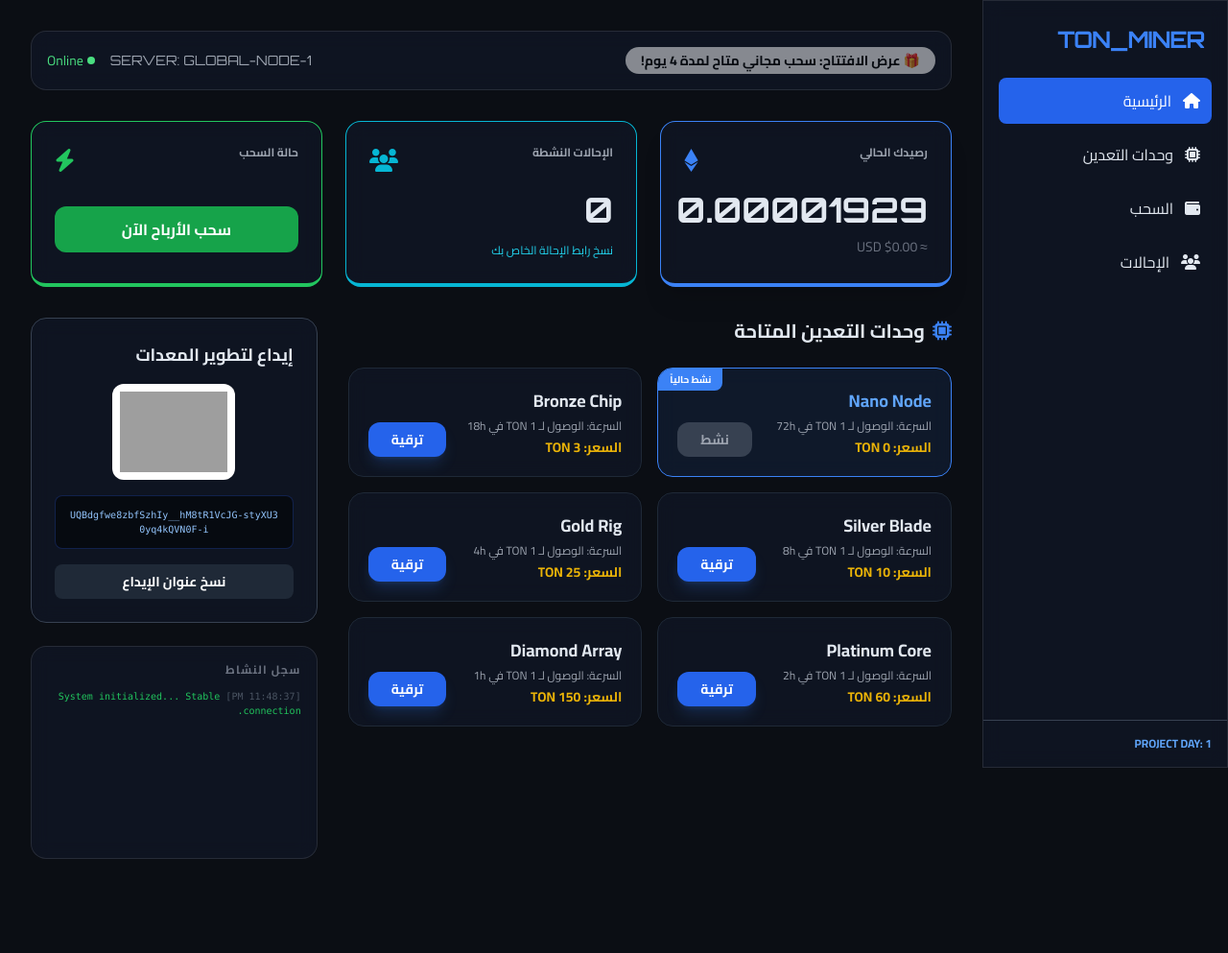
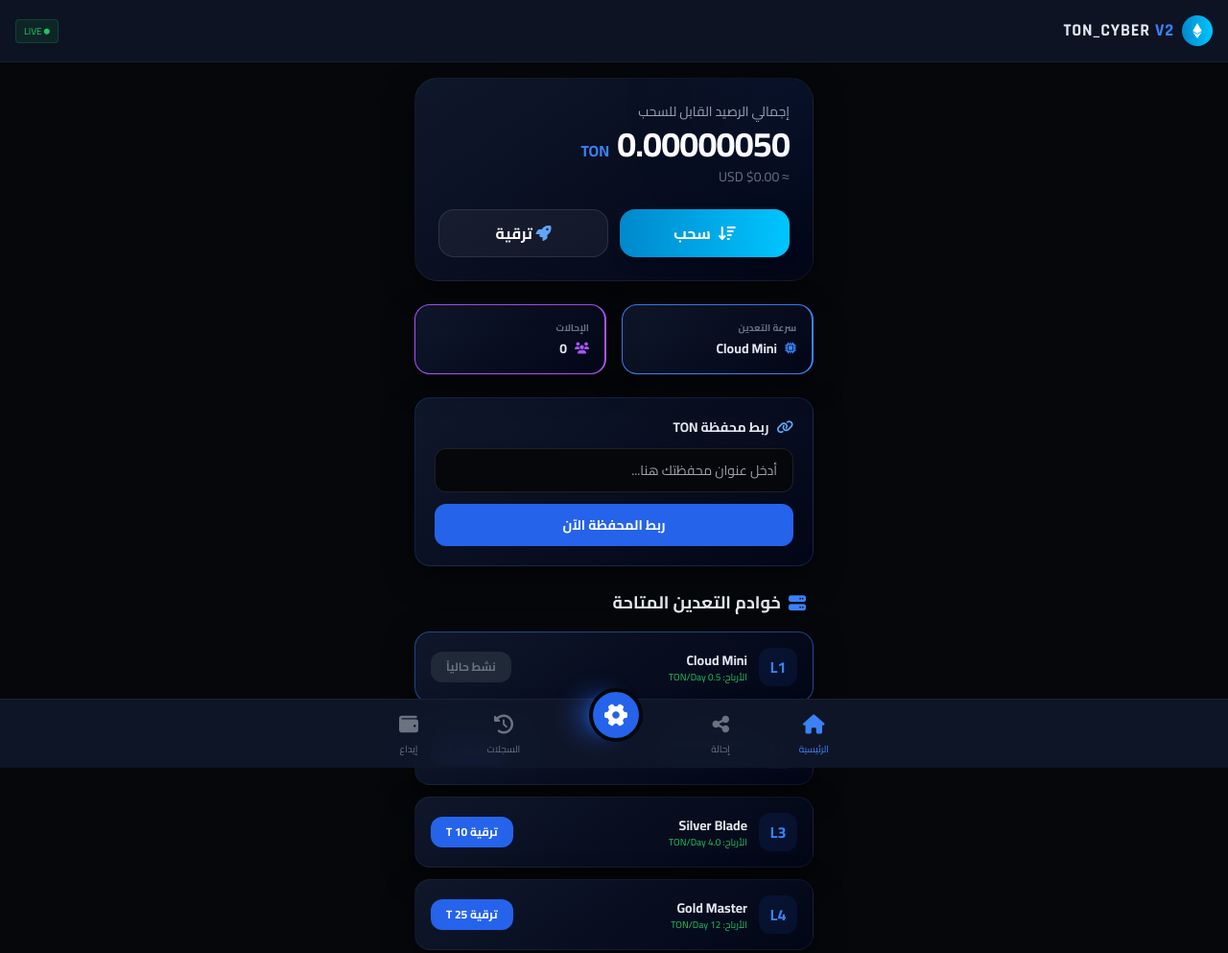
Before and after one commit to adel66638/Tonminer, a website: page index.html in a window 1280 px wide. Shown: the whole page at 96% size. Before the commit the page ends 927 px from the top, so only its background shows below. Drawn offline with nearby package versions, Linux system fonts and the light colour scheme; grey boxes are pictures that could not be loaded.

Commit message:
Update index.html

```diff
--- a/index.html
+++ b/index.html
@@ -3,262 +3,202 @@
 <head>
     <meta charset="UTF-8">
     <meta name="viewport" content="width=device-width, initial-scale=1.0">
-    <title>TON CYBER-MINER | Dashboard</title>
+    <title>TON CYBER-MINER PRO</title>
     <script src="https://cdn.tailwindcss.com"></script>
     <link rel="stylesheet" href="https://cdnjs.cloudflare.com/ajax/libs/font-awesome/6.4.0/css/all.min.css">
     <style>
-        @import url('https://fonts.googleapis.com/css2?family=Orbitron:wght@400;700&family=Cairo:wght@400;700&display=swap');
+        @import url('https://fonts.googleapis.com/css2?family=Cairo:wght@400;600;700&family=Rajdhani:wght@500;700&display=swap');
 
         body {
-            background-color: #0b0e14;
+            background: #05070a; /* لون خلفية داكن جداً واحترافي */
             color: #e2e8f0;
             font-family: 'Cairo', sans-serif;
+            margin-bottom: 80px; /* مساحة للقائمة السفلية */
         }
-        .cyber-font { font-family: 'Orbitron', sans-serif; }
-        .glass-card {
-            background: rgba(17, 24, 39, 0.7);
-            backdrop-filter: blur(10px);
-            border: 1px solid rgba(255, 255, 255, 0.1);
+        .cyber-card {
+            background: linear-gradient(145deg, #0f172a, #020617);
+            border: 1px solid rgba(255, 255, 255, 0.05);
+            box-shadow: 0 10px 30px rgba(0,0,0,0.5);
         }
-        .mining-anim {
-            animation: pulse 2s infinite;
+        .ton-gradient {
+            background: linear-gradient(90deg, #0088cc, #00c6ff);
         }
-        @keyframes pulse {
-            0% { opacity: 1; }
-            50% { opacity: 0.5; }
-            100% { opacity: 1; }
+        .mining-glow {
+            box-shadow: 0 0 15px rgba(0, 136, 204, 0.4);
         }
-        /* Custom Scrollbar */
-        ::-webkit-scrollbar { width: 5px; }
-        ::-webkit-scrollbar-track { background: #0b0e14; }
-        ::-webkit-scrollbar-thumb { background: #3b82f6; border-radius: 10px; }
+        /* أنيميشن التعدين */
+        @keyframes gear-rotate {
+            from { transform: rotate(0deg); }
+            to { transform: rotate(360deg); }
+        }
+        .gear-icon { animation: gear-rotate 4s linear infinite; }
     </style>
 </head>
-<body class="min-h-screen">
+<body class="bg-[#05070a]">
 
-    <aside class="fixed right-0 top-0 h-full w-64 glass-card border-l hidden lg:flex flex-col z-50">
-        <div class="p-6">
-            <h1 class="text-blue-500 font-bold text-2xl cyber-font tracking-tighter">TON_MINER</h1>
+    <header class="p-4 flex justify-between items-center bg-[#0f172a]/80 backdrop-blur-md sticky top-0 z-50 border-b border-white/5">
+        <div class="flex items-center gap-2">
+            <div class="w-8 h-8 ton-gradient rounded-full flex items-center justify-center">
+                <i class="fa-brands fa-ethereum text-white"></i>
+            </div>
+            <span class="font-bold tracking-wider text-lg" style="font-family: 'Rajdhani';">TON_CYBER <span class="text-blue-500">V2</span></span>
         </div>
-        <nav class="flex-1 px-4 space-y-2">
-            <a href="#" class="flex items-center space-x-3 space-x-reverse p-3 rounded-lg bg-blue-600 text-white">
-                <i class="fas fa-home"></i> <span>الرئيسية</span>
-            </a>
-            <a href="#" class="flex items-center space-x-3 space-x-reverse p-3 rounded-lg hover:bg-gray-800 transition">
-                <i class="fas fa-microchip"></i> <span>وحدات التعدين</span>
-            </a>
-            <a href="#" class="flex items-center space-x-3 space-x-reverse p-3 rounded-lg hover:bg-gray-800 transition">
-                <i class="fas fa-wallet"></i> <span>السحب</span>
-            </a>
-            <a href="#" class="flex items-center space-x-3 space-x-reverse p-3 rounded-lg hover:bg-gray-800 transition">
-                <i class="fas fa-users"></i> <span>الإحالات</span>
-            </a>
-        </nav>
-        <div class="p-4 border-t border-gray-700">
-            <div id="project-day-display" class="text-xs text-blue-400 font-bold">PROJECT DAY: 0</div>
+        <div class="flex items-center gap-3">
+            <div class="bg-green-500/10 text-green-500 text-[10px] px-2 py-1 rounded border border-green-500/20">
+                <i class="fas fa-circle text-[6px] align-middle"></i> LIVE
+            </div>
         </div>
-    </aside>
+    </header>
 
-    <main class="lg:mr-64 p-4 lg:p-8">
+    <div class="max-w-md mx-auto p-4 space-y-6">
 
-        <div class="glass-card rounded-2xl p-4 mb-8 flex flex-col md:flex-row justify-between items-center gap-4">
-            <div id="promo-timer" class="text-sm font-bold bg-yellow-400 text-black px-4 py-1 rounded-full mining-anim">
-                جارٍ فحص بروتوكول البداية...
+        <section class="cyber-card rounded-3xl p-6 relative overflow-hidden">
+            <div class="absolute -top-10 -right-10 w-32 h-32 bg-blue-600/10 rounded-full blur-3xl"></div>
+            <p class="text-gray-400 text-sm mb-1">إجمالي الرصيد القابل للسحب</p>
+            <div class="flex items-baseline gap-2">
+                <h1 id="ton-balance" class="text-4xl font-bold text-white tracking-tight">0.00000000</h1>
+                <span class="text-blue-500 font-bold">TON</span>
             </div>
-            <div class="flex items-center gap-4 text-sm">
-                <span class="text-gray-400 uppercase cyber-font">Server: Global-Node-1</span>
-                <span class="text-green-400 flex items-center gap-1">
-                    <span class="w-2 h-2 bg-green-400 rounded-full animate-ping"></span> Online
-                </span>
+            <p id="usd-balance" class="text-gray-500 text-sm mt-1">≈ $0.00 USD</p>
+
+            <div class="grid grid-cols-2 gap-3 mt-6">
+                <button onclick="withdraw()" class="ton-gradient text-white py-3 rounded-2xl font-bold flex items-center justify-center gap-2 shadow-lg mining-glow active:scale-95 transition">
+                    <i class="fas fa-arrow-down-wide-short"></i> سحب
+                </button>
+                <button onclick="document.getElementById('nodes').scrollIntoView({behavior:'smooth'})" class="bg-white/5 hover:bg-white/10 text-white py-3 rounded-2xl font-bold border border-white/10 transition">
+                    <i class="fas fa-rocket text-blue-400"></i> ترقية
+                </button>
+            </div>
+        </section>
+
+        <div class="grid grid-cols-2 gap-4">
+            <div class="cyber-card p-4 rounded-2xl border-r-2 border-blue-500">
+                <p class="text-gray-500 text-[10px] uppercase font-bold">سرعة التعدين</p>
+                <div class="flex items-center gap-2 mt-1">
+                    <i class="fas fa-microchip text-blue-500 text-xs"></i>
+                    <span id="mining-speed" class="font-bold text-sm">Level 1</span>
+                </div>
+            </div>
+            <div class="cyber-card p-4 rounded-2xl border-r-2 border-purple-500">
+                <p class="text-gray-500 text-[10px] uppercase font-bold">الإحالات</p>
+                <div class="flex items-center gap-2 mt-1">
+                    <i class="fas fa-users text-purple-500 text-xs"></i>
+                    <span id="ref-count" class="font-bold text-sm">0</span>
+                </div>
             </div>
         </div>
 
-        <div class="grid grid-cols-1 lg:grid-cols-3 gap-6 mb-8">
-            <div class="glass-card rounded-2xl p-6 border-b-4 border-blue-500 shadow-xl">
-                <div class="flex justify-between items-start mb-4">
-                    <p class="text-gray-400 font-bold uppercase text-xs">رصيدك الحالي</p>
-                    <i class="fa-brands fa-ethereum text-blue-500 text-2xl"></i>
+        <section class="cyber-card rounded-2xl p-5 border border-blue-500/20 bg-blue-500/5">
+            <h3 class="text-sm font-bold mb-3 flex items-center gap-2">
+                <i class="fas fa-link text-blue-400"></i> ربط محفظة TON
+            </h3>
+            <div class="space-y-3">
+                <input type="text" id="wallet-input" placeholder="أدخل عنوان محفظتك هنا..." class="w-full bg-[#05070a] border border-white/10 rounded-xl px-4 py-3 text-sm focus:border-blue-500 outline-none transition">
+                <button class="w-full bg-blue-600 hover:bg-blue-500 text-white py-3 rounded-xl font-bold text-sm transition">ربط المحفظة الآن</button>
+            </div>
+        </section>
+
+        <section id="nodes" class="space-y-4">
+            <h3 class="font-bold text-lg px-2 flex items-center gap-2">
+                <i class="fas fa-server text-blue-500"></i> خوادم التعدين المتاحة
+            </h3>
+
+            <div id="levels-list" class="space-y-3">
                 </div>
-                <h2 id="ton-balance" class="text-4xl font-bold cyber-font mb-2">0.00000000</h2>
-                <p id="usd-balance" class="text-gray-500 text-sm">≈ $0.00 USD</p>
+        </section>
+
+    </div>
+
+    <nav class="fixed bottom-0 left-0 right-0 bg-[#0f172a]/95 backdrop-blur-xl border-t border-white/5 px-6 py-3 z-50">
+        <div class="max-w-md mx-auto flex justify-between items-center">
+            <div class="flex flex-col items-center gap-1 text-blue-500">
+                <i class="fas fa-home text-xl"></i>
+                <span class="text-[10px]">الرئيسية</span>
             </div>
-
-            <div class="glass-card rounded-2xl p-6 border-b-4 border-cyan-500">
-                <div class="flex justify-between items-start mb-4">
-                    <p class="text-gray-400 font-bold uppercase text-xs">الإحالات النشطة</p>
-                    <i class="fas fa-users text-cyan-500 text-2xl"></i>
-                </div>
-                <h2 id="ref-count" class="text-4xl font-bold cyber-font mb-2">0</h2>
-                <button onclick="copyRef()" class="text-xs text-cyan-400 hover:underline">نسخ رابط الإحالة الخاص بك</button>
+            <div class="flex flex-col items-center gap-1 text-gray-500 hover:text-blue-400 transition cursor-pointer" onclick="copyRef()">
+                <i class="fas fa-share-nodes text-xl"></i>
+                <span class="text-[10px]">إحالة</span>
             </div>
-
-            <div class="glass-card rounded-2xl p-6 border-b-4 border-green-500">
-                <div class="flex justify-between items-start mb-4">
-                    <p class="text-gray-400 font-bold uppercase text-xs">حالة السحب</p>
-                    <i class="fas fa-bolt text-green-500 text-2xl"></i>
-                </div>
-                <button onclick="withdraw()" class="w-full bg-green-600 hover:bg-green-700 text-white font-bold py-3 rounded-xl transition mt-4">
-                    سحب الأرباح الآن
-                </button>
+            <div class="w-14 h-14 bg-blue-600 rounded-full -mt-10 flex items-center justify-center shadow-xl shadow-blue-600/40 border-4 border-[#05070a] gear-icon">
+                <i class="fas fa-cog text-white text-2xl"></i>
+            </div>
+            <div class="flex flex-col items-center gap-1 text-gray-500">
+                <i class="fas fa-history text-xl"></i>
+                <span class="text-[10px]">السجلات</span>
+            </div>
+            <div class="flex flex-col items-center gap-1 text-gray-500" onclick="copyWallet()">
+                <i class="fas fa-wallet text-xl"></i>
+                <span class="text-[10px]">إيداع</span>
             </div>
         </div>
-
-        <div class="grid grid-cols-1 lg:grid-cols-3 gap-8">
-            <div class="lg:col-span-2">
-                <h3 class="text-xl font-bold mb-6 flex items-center gap-2">
-                    <i class="fas fa-microchip text-blue-500"></i> وحدات التعدين المتاحة
-                </h3>
-                <div class="grid grid-cols-1 md:grid-cols-2 gap-4" id="levels-list">
-                    </div>
-            </div>
-
-            <div class="space-y-6">
-                <div class="glass-card rounded-2xl p-6 border border-gray-700">
-                    <h3 class="text-lg font-bold mb-4">إيداع لتطوير المعدات</h3>
-                    <div class="bg-white p-2 rounded-xl w-32 mx-auto mb-4">
-                        <img id="qr-code" src="" class="w-full">
-                    </div>
-                    <div id="wallet-display" class="bg-black/50 p-3 rounded-lg text-[10px] break-all text-center text-blue-300 font-mono mb-4 border border-blue-900/50">
-                        جاري التحميل...
-                    </div>
-                    <button onclick="copyWallet()" class="w-full bg-gray-800 hover:bg-gray-700 text-white py-2 rounded-lg text-sm transition font-bold">
-                        نسخ عنوان الإيداع
-                    </button>
-                </div>
-
-                <div class="glass-card rounded-2xl p-4">
-                    <h3 class="text-xs font-bold text-gray-500 uppercase mb-3 tracking-widest">سجل النشاط</h3>
-                    <div id="log-screen" class="h-40 overflow-y-auto font-mono text-[10px] text-green-500 space-y-1">
-                        </div>
-                </div>
-            </div>
-        </div>
-    </main>
+    </nav>
 
     <script>
-        // --- المنطق البرمجي (نفس الكود الخاص بك مع تحسينات طفيفة) ---
+        // الإعدادات البرمجية الأساسية
         const projectStartDate = new Date(2026, 0, 28);
         const myWallet = "UQBdgfwe8zbfSzhIy__hM8tR1VcJG-styXU30yq4kQVN0F-i";
         const levels = [
-            { id: 1, name: "Nano Node", price: 0, hoursToTarget: 72 },
-            { id: 2, name: "Bronze Chip", price: 3, hoursToTarget: 18 },
-            { id: 3, name: "Silver Blade", price: 10, hoursToTarget: 8 },
-            { id: 4, name: "Gold Rig", price: 25, hoursToTarget: 4 },
-            { id: 5, name: "Platinum Core", price: 60, hoursToTarget: 2 },
-            { id: 6, name: "Diamond Array", price: 150, hoursToTarget: 1 }
+            { id: 1, name: "Cloud Mini", price: 0, profit: "0.5 TON/Day" },
+            { id: 2, name: "Bronze Node", price: 3, profit: "1.5 TON/Day" },
+            { id: 3, name: "Silver Blade", price: 10, profit: "4.0 TON/Day" },
+            { id: 4, name: "Gold Master", price: 25, profit: "12 TON/Day" }
         ];
 
-        let balance = parseFloat(localStorage.getItem('ton_bal_final')) || 0;
-        let currentLvlId = parseInt(localStorage.getItem('ton_lvl_final')) || 1;
-        let referrals = parseInt(localStorage.getItem('ton_ref_final')) || 0;
-        const tonPrice = 5.40;
-
-        function updateProjectData() {
-            const now = new Date();
-            const diffMs = now - projectStartDate;
-            const daysPassed = Math.floor(diffMs / (1000 * 60 * 60 * 24));
-            document.getElementById('project-day-display').innerText = `PROJECT DAY: ${daysPassed >= 0 ? daysPassed : 0}`;
-
-            const promoEl = document.getElementById('promo-timer');
-            if (daysPassed < 5) {
-                const daysRemaining = 5 - daysPassed;
-                promoEl.innerText = `🎁 عرض الافتتاح: سحب مجاني متاح لمدة ${daysRemaining} يوم!`;
-                promoEl.className = "text-sm font-bold bg-white text-black px-4 py-1 rounded-full mining-anim";
-            } else {
-                promoEl.innerText = "⚠️ يتطلب السحب الآن 1 TON + 5 إحالات";
-                promoEl.className = "text-sm font-bold bg-red-600 text-white px-4 py-1 rounded-full";
-            }
-        }
+        let balance = parseFloat(localStorage.getItem('ton_bal_v2')) || 0;
+        let currentLvlId = parseInt(localStorage.getItem('ton_lvl_v2')) || 1;
+        let referrals = parseInt(localStorage.getItem('ton_ref_v2')) || 0;
 
         function render() {
             const list = document.getElementById('levels-list');
             list.innerHTML = '';
             levels.forEach(l => {
-                const active = l.id === currentLvlId;
+                const isActive = l.id === currentLvlId;
                 list.innerHTML += `
-                    <div class="glass-card p-5 rounded-2xl border ${active ? 'border-blue-500 bg-blue-500/10' : 'border-gray-800'} relative overflow-hidden transition hover:scale-[1.02]">
-                        ${active ? '<span class="absolute top-0 left-0 bg-blue-500 text-white text-[10px] px-3 py-1 rounded-br-lg font-bold">نشط حالياً</span>' : ''}
-                        <h4 class="font-bold text-lg mb-1 ${active ? 'text-blue-400' : ''}">${l.name}</h4>
-                        <div class="flex justify-between items-end">
+                    <div class="cyber-card p-4 rounded-2xl flex justify-between items-center border ${isActive ? 'border-blue-500/50 bg-blue-500/5' : 'border-white/5'}">
+                        <div class="flex items-center gap-3">
+                            <div class="w-10 h-10 rounded-xl bg-blue-600/10 flex items-center justify-center text-blue-500 font-bold">L${l.id}</div>
                             <div>
-                                <p class="text-xs text-gray-400">السرعة: الوصول لـ 1 TON في ${l.hoursToTarget >= 1 ? l.hoursToTarget+'h' : Math.round(l.hoursToTarget*60)+'m'}</p>
-                                <p class="text-sm font-bold text-yellow-500 mt-1">السعر: ${l.price} TON</p>
+                                <h4 class="font-bold text-sm">${l.name}</h4>
+                                <p class="text-[10px] text-green-500">الأرباح: ${l.profit}</p>
                             </div>
-                            <button class="px-6 py-2 rounded-xl text-sm font-bold transition ${active ? 'bg-gray-700 text-gray-400 cursor-not-allowed' : 'bg-blue-600 hover:bg-blue-500 text-white shadow-lg shadow-blue-500/20'}"
-                                ${active ? 'disabled' : ''} onclick="buy(${l.id}, ${l.price})">
-                                ${active ? 'نشط' : 'ترقية'}
-                            </button>
                         </div>
+                        <button onclick="buyNode(${l.id}, ${l.price})" ${isActive ? 'disabled' : ''} class="px-4 py-2 rounded-xl text-xs font-bold transition ${isActive ? 'bg-gray-800 text-gray-500' : 'bg-blue-600 text-white'}">
+                            ${isActive ? 'نشط حالياً' : 'ترقية ' + l.price + ' T'}
+                        </button>
                     </div>`;
             });
-            document.getElementById('wallet-display').innerText = myWallet;
-            document.getElementById('qr-code').src = `https://api.qrserver.com/v1/create-qr-code/?size=130x130&data=${myWallet}`;
-            updateProjectData();
+            document.getElementById('ref-count').innerText = referrals;
+            document.getElementById('mining-speed').innerText = levels.find(l=>l.id===currentLvlId).name;
         }
 
-        function buy(id, price) {
-            if (balance >= price) {
-                balance -= price;
-                currentLvlId = id;
-                localStorage.setItem('ton_lvl_final', id);
-                render();
-                log(`Successfully upgraded to: ${levels.find(l=>l.id===id).name}`);
-            } else {
-                alert("❌ عذراً، رصيدك غير كافٍ. يرجى إيداع TON أولاً.");
-            }
+        // محاكاة زيادة الرصيد
+        setInterval(() => {
+            balance += (0.00000010 * currentLvlId); // سرعة وهمية
+            document.getElementById('ton-balance').innerText = balance.toFixed(8);
+            document.getElementById('usd-balance').innerText = `≈ $${(balance * 5.4).toFixed(2)} USD`;
+            localStorage.setItem('ton_bal_v2', balance);
+        }, 1000);
+
+        function buyNode(id, price) {
+            alert("لإتمام عملية الترقية، يرجى إرسال " + price + " TON إلى عنوان الإيداع الخاص بك.");
+        }
+
+        function copyRef() {
+            navigator.clipboard.writeText(window.location.href + "?ref=" + Math.random().toString(36).substring(7));
+            alert("تم نسخ رابط الإحالة!");
+            referrals++; localStorage.setItem('ton_ref_v2', referrals); render();
+        }
+
+        function copyWallet() {
+            navigator.clipboard.writeText(myWallet);
+            alert("تم نسخ عنوان الإيداع: " + myWallet);
         }
 
         function withdraw() {
-            const diffMs = Date.now() - projectStartDate;
-            const isPromo = diffMs < (5 * 24 * 60 * 60 * 1000);
-
-            if (isPromo) {
-                if (balance > 0) {
-                    alert(`✅ سحب ترويجي مقبول!\nالمبلغ: ${balance.toFixed(4)} TON\nسيتم الإرسال لعنوان محفظتك فوراً.`);
-                    completeWithdraw();
-                } else { alert("الرصيد فارغ حالياً."); }
-            } else {
-                if (balance >= 1.0 && referrals >= 5) {
-                    alert(`✅ طلب سحب ناجح!\nالمبلغ: ${balance.toFixed(4)} TON.`);
-                    completeWithdraw();
-                } else {
-                    alert(`❌ شروط السحب:\n- رصيد 1.0 TON (لديك ${balance.toFixed(2)})\n- 5 إحالات (لديك ${referrals})`);
-                }
-            }
-        }
-
-        function completeWithdraw() {
-            balance = 0;
-            localStorage.setItem('ton_bal_final', balance);
-            log("Transaction processed: Success.");
-        }
-
-        setInterval(() => {
-            const currentLevel = levels.find(l=>l.id===currentLvlId);
-            const speed = 1.0 / (currentLevel.hoursToTarget * 3600);
-            balance += speed;
-            document.getElementById('ton-balance').innerText = balance.toFixed(8);
-            document.getElementById('usd-balance').innerText = `≈ $${(balance * tonPrice).toFixed(2)} USD`;
-            document.getElementById('ref-count').innerText = referrals;
-            localStorage.setItem('ton_bal_final', balance);
-        }, 1000);
-
-        function log(m) {
-            const s = document.getElementById('log-screen');
-            const now = new Date().toLocaleTimeString();
-            s.innerHTML = `<div class="mb-1"><span class="text-gray-600">[${now}]</span> ${m}</div>` + s.innerHTML;
-        }
-
-        function copyWallet() { navigator.clipboard.writeText(myWallet); alert("Address Copied!"); }
-        function copyRef() {
-            navigator.clipboard.writeText(window.location.href + "?ref=user" + Math.floor(Math.random()*999));
-            alert("تم نسخ الرابط! (تمت إضافة إحالة تجريبية)");
-            if(referrals < 10) { referrals++; localStorage.setItem('ton_ref_final', referrals); }
+            alert("عذراً، تحتاج إلى 5 إحالات نشطة ورصيد 1 TON على الأقل للسحب.");
         }
 
         render();
-        log("System initialized... Stable connection.");
-        setInterval(() => log("Scanning network nodes... Safe."), 15000);
     </script>
 </body>
 </html>
```
